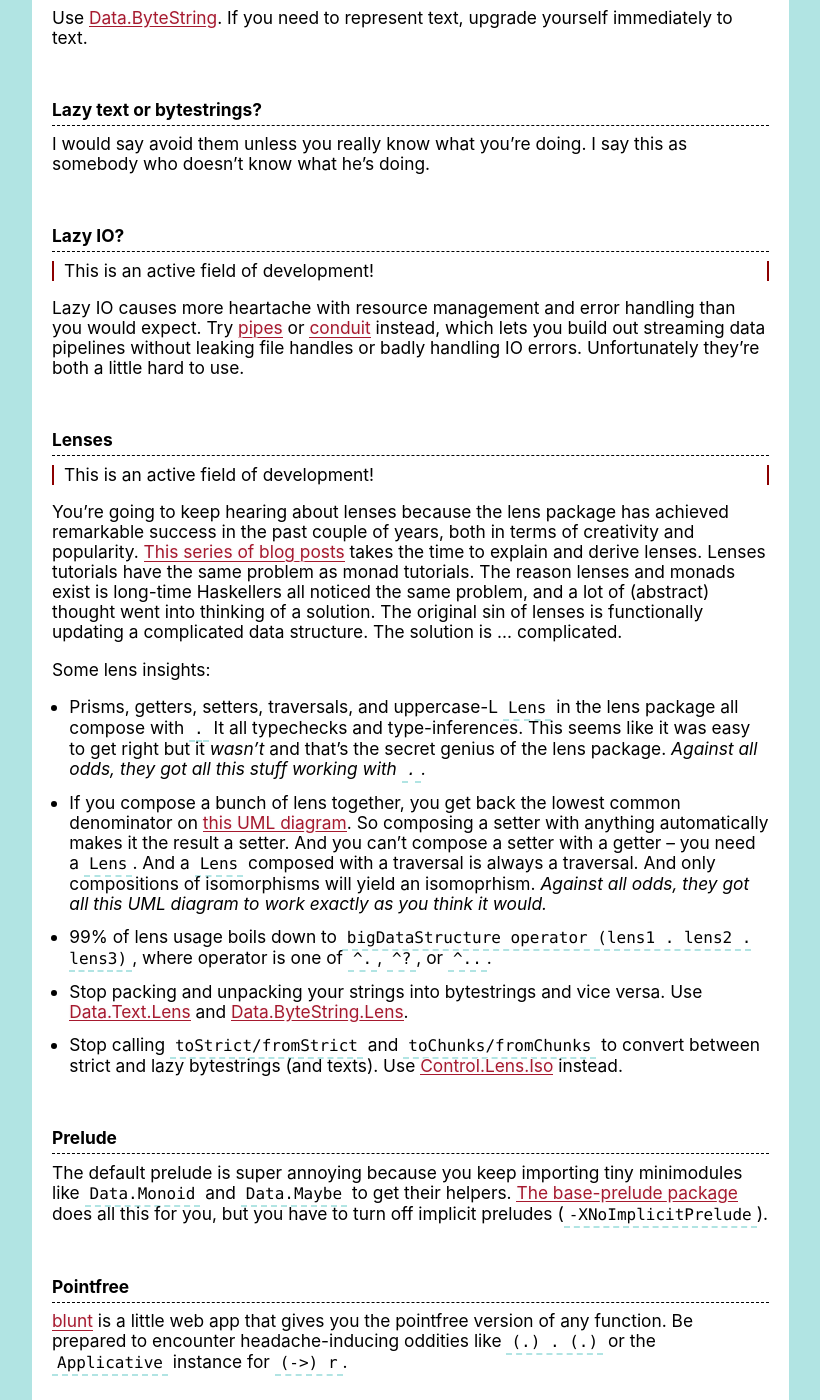
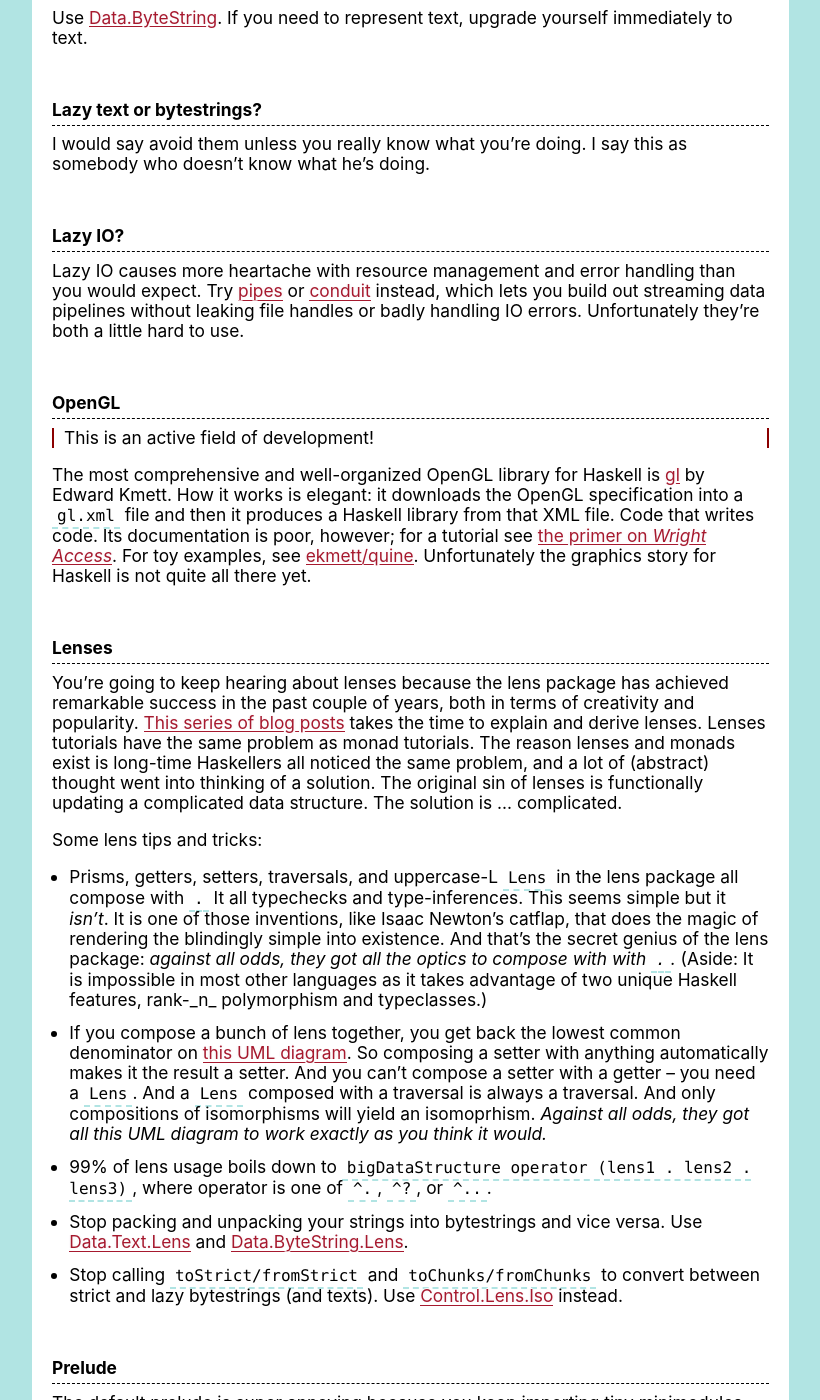
Before and after one commit to hlian/hao.codes, a Jekyll site: the page built from _posts/2016-08-19-haskell-treasure-map.md, in a window 1280 px wide and 1400 px high, scrolled down 4064 px. Shown: the whole window, without its empty margins (0-820 px from the left). Built offline with Jekyll 4.4.1, drawn with Linux system fonts in a browser that asks for light colours.

Commit message:
Update 2016-08-19-haskell-treasure-map.md

```diff
--- a/_posts/2016-08-19-haskell-treasure-map.md
+++ b/_posts/2016-08-19-haskell-treasure-map.md
@@ -170,19 +170,21 @@ I would say avoid them unless you really know what you're doing. I say this as s
 
 ## Lazy IO?
 
->  This is an active field of development!
+Lazy IO causes more heartache with resource management and error handling than you would expect. Try [pipes](https://hackage.haskell.org/package/pipes/docs/Pipes-Tutorial.html) or [conduit](https://www.fpcomplete.com/user/snoyberg/library-documentation/conduit-overview) instead, which lets you build out streaming data pipelines without leaking file handles or badly handling IO errors. Unfortunately they're both a little hard to use.
 
-Lazy IO causes more heartache with resource management and error handling than you would expect. Try [pipes](https://hackage.haskell.org/package/pipes/docs/Pipes-Tutorial.html) or [conduit](https://www.fpcomplete.com/user/snoyberg/library-documentation/conduit-overview) instead, which lets you build out streaming data pipelines without leaking file handles or badly handling IO errors. Unfortunately they're both a little hard to use.
+## OpenGL
+
+> This is an active field of development!
+
+The most comprehensive and well-organized OpenGL library for Haskell is [gl](https://github.com/ekmett/gl) by Edward Kmett. How it works is elegant: it downloads the OpenGL specification into a `gl.xml` file and then it produces a Haskell library from that XML file. Code that writes code. Its documentation is poor, however; for a tutorial see [the primer on _Wright Access_](http://dpwright.com/posts/2015/03/25/the-haskell-gl-package/). For toy examples, see [ekmett/quine](https://github.com/ekmett/quine). Unfortunately the graphics story for Haskell is not quite all there yet.
 
 ## Lenses
 
->  This is an active field of development!
-
 You're going to keep hearing about lenses because the lens package has achieved remarkable success in the past couple of years, both in terms of creativity and popularity. [This series of blog posts](http://artyom.me/lens-over-tea-1) takes the time to explain and derive lenses. Lenses tutorials have the same problem as monad tutorials. The reason lenses and monads exist is long-time Haskellers all noticed the same problem, and a lot of (abstract) thought went into thinking of a solution. The original sin of lenses is functionally updating a complicated data structure. The solution is ... complicated.
 
-Some lens insights:
+Some lens tips and tricks:
 
-* Prisms, getters, setters, traversals, and uppercase-L `Lens` in the lens package all compose with `.` It all typechecks and type-inferences. This seems like it was easy to get right but it _wasn't_ and that's the secret genius of the lens package. _Against all odds, they got all this stuff working with `.`._
+* Prisms, getters, setters, traversals, and uppercase-L `Lens` in the lens package all compose with `.` It all typechecks and type-inferences. This seems simple but it _isn't_. It is one of those inventions, like Isaac Newton's catflap, that does the magic of rendering the blindingly simple into existence. And that's the secret genius of the lens package: _against all odds, they got all the optics to compose with with `.`._ (Aside: It is impossible in most other languages as it takes advantage of two unique Haskell features, rank-_n_ polymorphism and typeclasses.)
 
 * If you compose a bunch of lens together, you get back the lowest common denominator on [this UML diagram](https://hackage.haskell.org/package/lens). So composing a setter with anything automatically makes it the result a setter. And you can't compose a setter with a getter – you need a `Lens`. And a `Lens` composed with a traversal is always a traversal. And only compositions of isomorphisms will yield an isomoprhism. _Against all odds, they got all this UML diagram to work exactly as you think it would._
 
```
